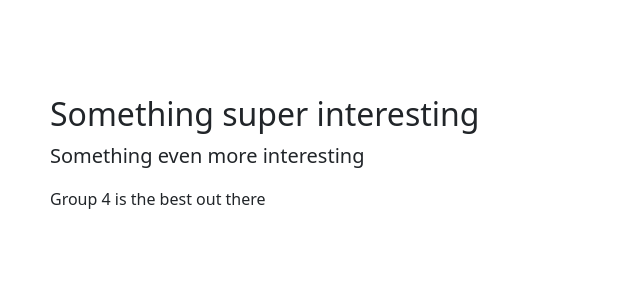
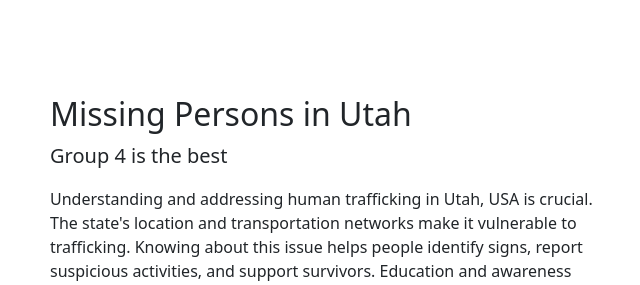
Before and after one commit to braxsimmons/MissingPersons1, a Django app: template missingapp/templates/missingapp/landingpage.html in a window 1280 px wide. Shown: the part 315-600 px from the top of the page, without its empty margins (317-957 px from the left). Run offline with Django 3.2, Linux system fonts and the light colour scheme; the template is opened without the code that fills it, so the values that code supplies are empty; some libraries are stand-ins or nearby versions.

Commit message:
Update landingpage.html

```diff
--- a/missingapp/templates/missingapp/landingpage.html
+++ b/missingapp/templates/missingapp/landingpage.html
@@ -41,9 +41,9 @@
             <div class="container my-5">
                 <div class="row justify-content-center">
                     <div class="col-lg-6">
-                        <h2>Something super interesting</h2>
-                        <p class="lead">Something even more interesting</p>
-                        <p class="mb-0">Group 4 is the best out there</p>
+                        <h2>Missing Persons in Utah</h2>
+                        <p class="lead">Group 4 is the best</p>
+                        <p class="mb-0">Understanding and addressing human trafficking in Utah, USA is crucial. The state's location and transportation networks make it vulnerable to trafficking. Knowing about this issue helps people identify signs, report suspicious activities, and support survivors. Education and awareness campaigns reduce stigma and create a culture of protection for those at risk. By staying informed and taking action, Utahns can make a difference in combating human trafficking and creating a safer community.</p>
                     </div>
                 </div>
             </div>
```
